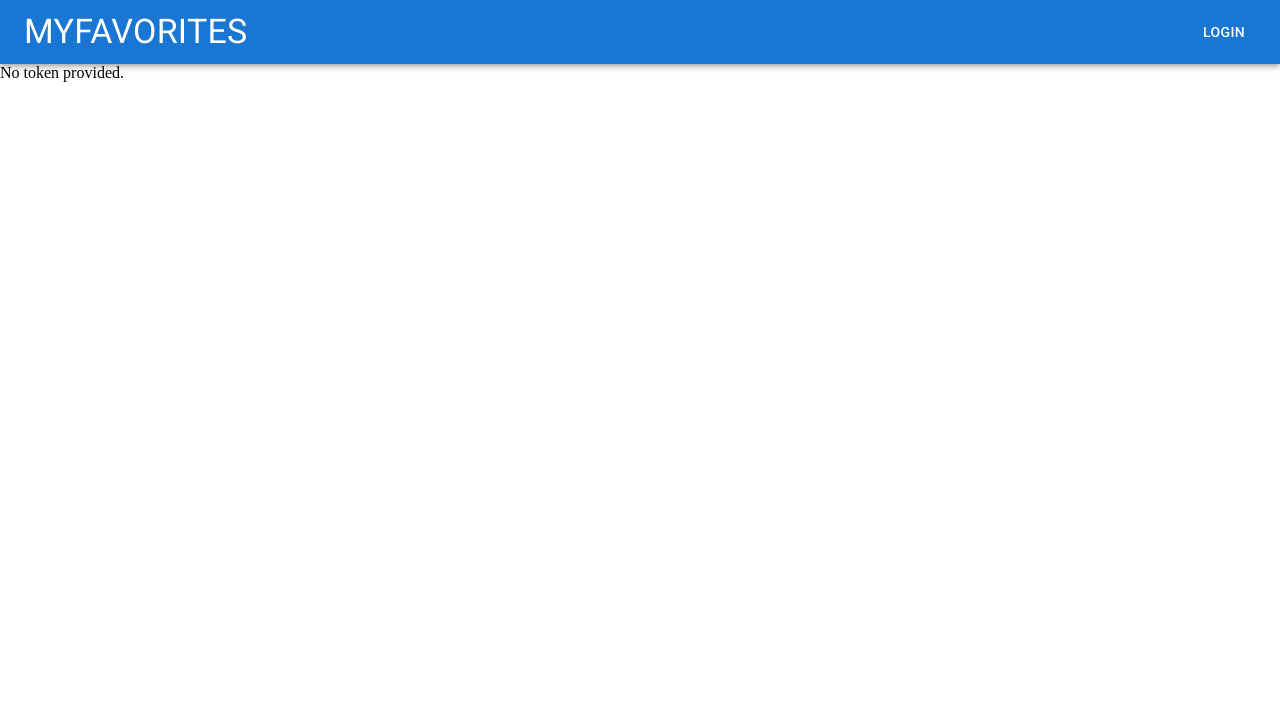
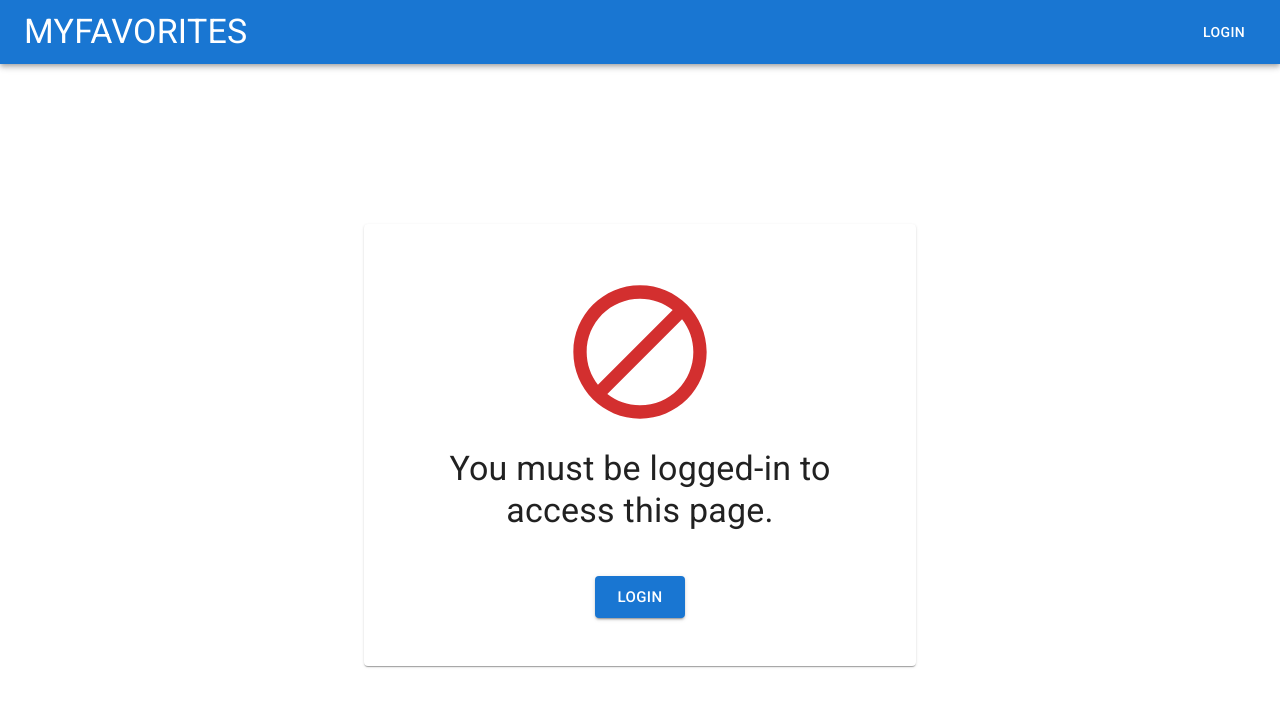
Before and after one commit to renras/favourite-dishes, a Next.js app: page /verify-email in a window 1280 px wide. Shown: the top 706 px of the page. Built offline with nearby package versions, Linux system fonts and the light colour scheme; no server answers.

Commit message:
add with authentication hoc

```diff
--- /dev/null
+++ b/components/hoc/withAuthentication.tsx
@@ -0,0 +1,55 @@
+import { ComponentType } from "react";
+import { useSession } from "next-auth/react";
+import Loading from "../Loading/Loading";
+import Paper from "@mui/material/Paper";
+import Typography from "@mui/material/Typography";
+import Link from "next/link";
+import Button from "@mui/material/Button";
+import Container from "@mui/material/Container";
+import BlockIcon from "@mui/icons-material/Block";
+
+const withAuthentication =
+  <T,>(Component: ComponentType<T>) =>
+  // eslint-disable-next-line react/display-name
+  (props: T) => {
+    const { status } = useSession();
+
+    if (status === "loading") return <Loading />;
+    if (status === "unauthenticated") {
+      return (
+        <Container maxWidth="sm" sx={{ marginTop: "10rem" }}>
+          <Paper
+            sx={{
+              display: "flex",
+              flexDirection: "column",
+              alignItems: "center",
+              padding: "3rem 2rem",
+            }}
+          >
+            <BlockIcon color="error" sx={{ fontSize: "10rem" }} />
+            <Typography
+              variant="h4"
+              component="h2"
+              gutterBottom
+              sx={{ marginTop: "1rem", textAlign: "center" }}
+            >
+              You must be logged-in to access this page.
+            </Typography>
+            <Link href="/login" passHref>
+              <Button
+                variant="contained"
+                size="large"
+                sx={{ marginTop: "2rem" }}
+              >
+                Login
+              </Button>
+            </Link>
+          </Paper>
+        </Container>
+      );
+    }
+
+    return <Component {...props} />;
+  };
+
+export default withAuthentication;
--- a/pages/verify-email.tsx
+++ b/pages/verify-email.tsx
@@ -9,6 +9,7 @@ import { useRouter } from "next/router";
 import useSWR from "swr";
 import fetcher from "../utils/fetcher";
 import axios from "axios";
+import withAuthentication from "../components/hoc/withAuthentication";
 
 const VerifyEmail = () => {
   const router = useRouter();
@@ -77,4 +78,4 @@ const VerifyEmail = () => {
   );
 };
 
-export default VerifyEmail;
+export default withAuthentication(VerifyEmail);
```
